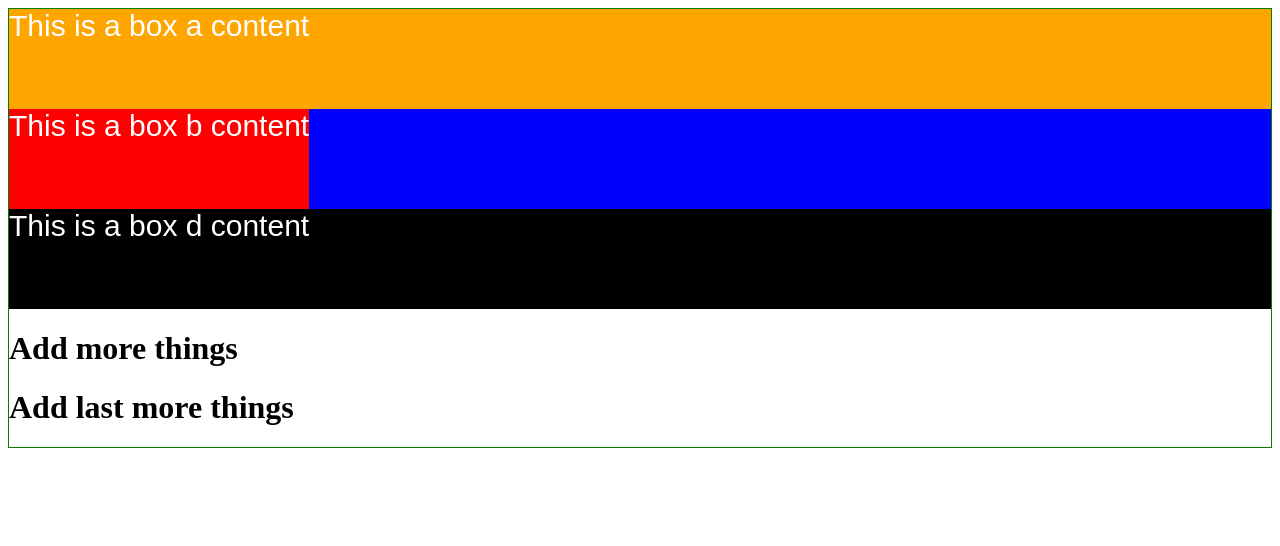
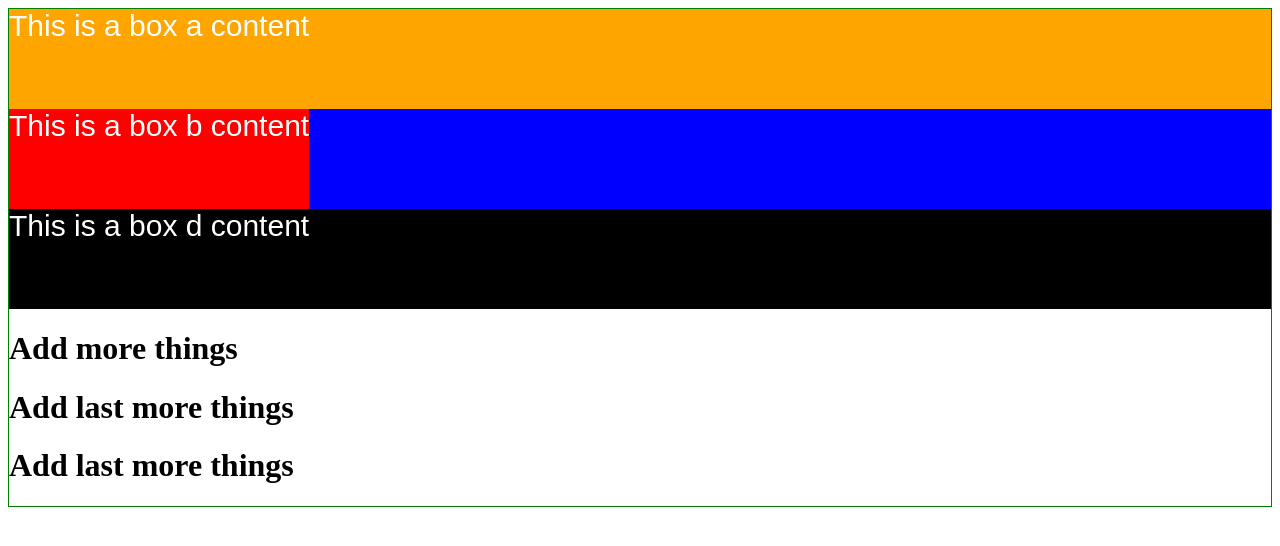
Before and after one commit to Janusath/LIC, a plain HTML site: page index.html in a window 1280 px wide. Drawn offline with Linux system fonts and the light colour scheme.

Commit message:
more more  of more updated updated

```diff
--- a/index.html
+++ b/index.html
@@ -17,6 +17,6 @@
 <h1> Add more things</h1>
 
 <h1> Add last more things</h1>
-
+<h1> Add last more things</h1>
 </body>
 </html>
```
